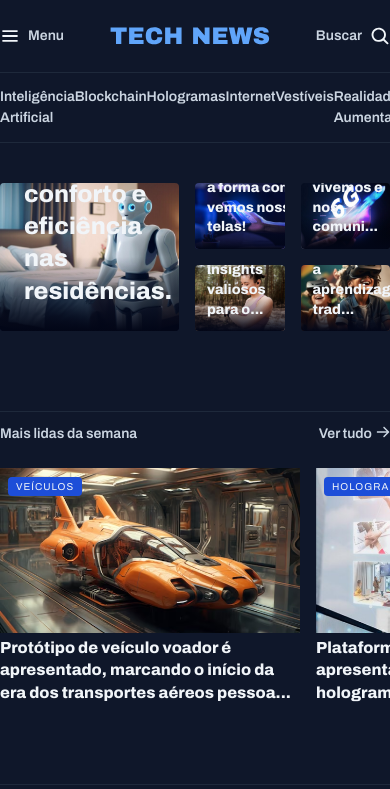
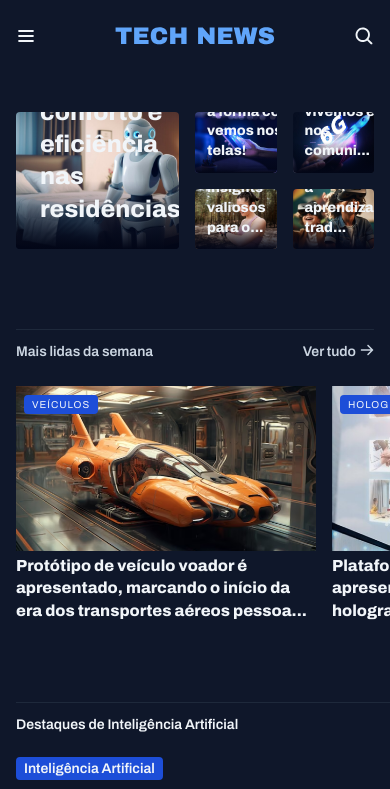
Before and after one commit to EvelynnBR/news-portal, a plain HTML site: page index.html in a window 390 px wide. Shown: the top 789 px of the page. Drawn offline with Linux system fonts and the light colour scheme.

Commit message:
header responsivo, concluído

```diff
--- a/css/global.css
+++ b/css/global.css
@@ -26,15 +26,40 @@ body{
     --text-span: 600 14px/145% var(--font-family);
     --text-paragraph: normal 14px/160% var(--font-family);
 
+    --px-lg: 1rem;
+
 }
+
+@media (width >= 80em){
+    :root{
+        --px-lg: 2rem;
+    }
+}
+
 main{
     margin-top: 40px;
 }
+
+.desktop-only{
+    display: none;
+}
+
 .container{
-    display: block;
-    margin: auto;
+    --max-width: 360px;
+    width: min(var(--max-width), 100% - var(--px-lg) * 2);
+    margin-inline: auto;
+}
 
+@media (width >= 80em){
+    .container{
+        --max-width: 80em;
+    }
+
+    .desktop-only{
+        display: initial;
+    }
 }
+
 img{
     max-width: 100%;
 }
@@ -71,3 +96,11 @@ a:hover{
     box-shadow: 0px 4px 16px rgba(2, 6, 23, 0.251);
     border-radius: 4px;
 }
+
+.flex{
+    display: flex;
+}
+
+.grid{
+    display: grid;
+}
--- a/css/nav.css
+++ b/css/nav.css
@@ -12,13 +12,11 @@ header{
     display: flex;
     gap: 8px;
 }
-.nav-secondary{
+ul{
+    display: flex;
+    list-style: none;
+    padding-block: 14px;
     border: 1px solid var(--stroke-color);
     border-inline: none;
+    justify-content: space-between;
 }
-ul{
-    display: flex;
-    justify-content: space-between;
-    list-style: none;
-    padding-block: 14px;
-}
--- a/index.html
+++ b/index.html
@@ -11,20 +11,20 @@
         <title>News Portal</title>
     </head>
     <body>
-        <header>
+        <header class="container grid">
             <section class="nav-primary">
                 <div class="nav-left">
                     <img src="assets/icones/List.svg" alt="mais opção">
-                    <a href="#">Menu</a>
+                    <a class="desktop-only" href="#">Menu</a>
                 </div>
                 <img src="assets/icones/Tech News.svg" alt="logo tech News">
                 <div class="nav-right">
-                    <a href="#">Buscar</a>
+                    <a class="desktop-only" href="#">Buscar</a>
                     <img src="assets/icones/MagnifyingGlass.svg" alt="">
                 </div>
             </section>
-            <section class="nav-secondary">
-                <ul>
+            <section class=" desktop-only">
+                <ul class="flex">
                     <li class="nav-link"><a href="#">Inteligência Artificial</a></li>
                     <li class="nav-link"><a href="#">Blockchain</a></li>
                     <li class="nav-link"><a href="#">Hologramas</a></li>
```
